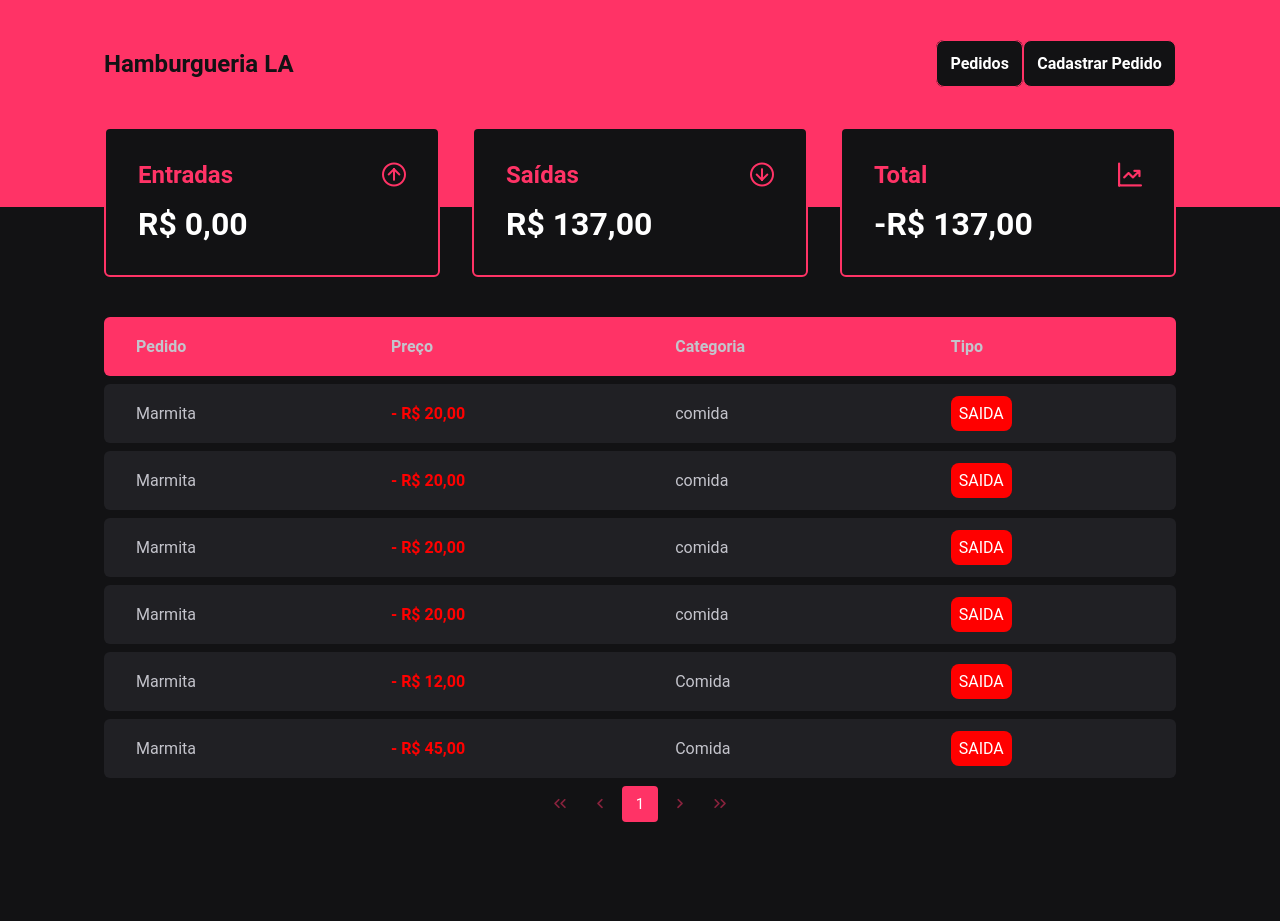
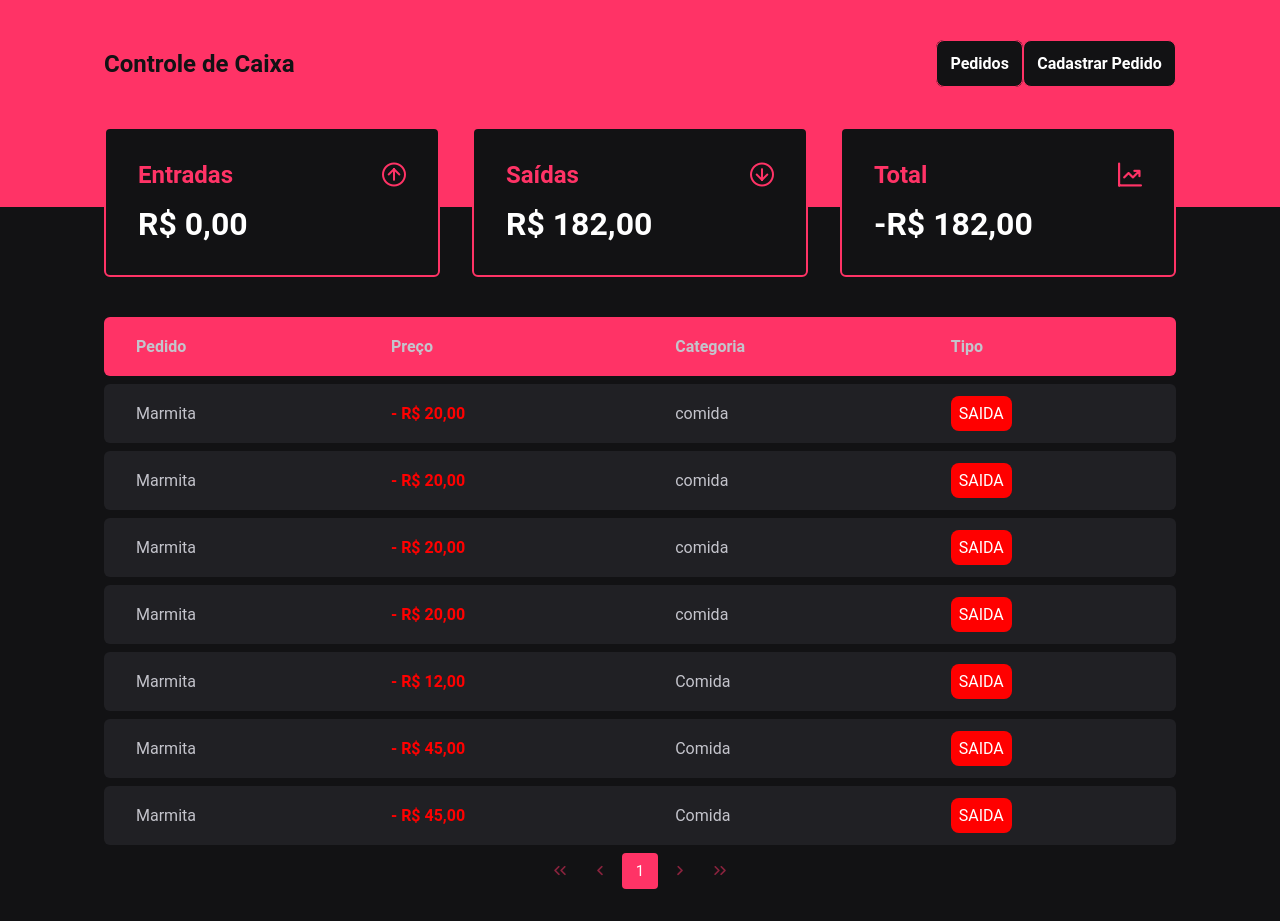
Before and after one commit to SvRafael/OrdersApp, a Vue app: page / in a window 1280 px wide. Before the commit the page ends 854 px from the top, so only its background shows below. Built offline with nearby package versions, Linux system fonts and the light colour scheme; data requests are answered from the project's data file.

Commit message:
fix: ajuste header e title

```diff
--- a/index.html
+++ b/index.html
@@ -2,9 +2,8 @@
 <html lang="en">
   <head>
     <meta charset="UTF-8" />
-    <link rel="icon" type="image/svg+xml" href="/vite.svg" />
     <meta name="viewport" content="width=device-width, initial-scale=1.0" />
-    <title>Vite + Vue + TS</title>
+    <title>Controle de Caixa</title>
   </head>
   <body>
     <div id="app"></div>
--- a/server.json
+++ b/server.json
@@ -47,6 +47,14 @@
       "type": "SAIDA",
       "create_at": "2024-08-24T14:46:31.725Z",
       "id": 6
+    },
+    {
+      "order": "Marmita",
+      "price": 45,
+      "category": "Comida",
+      "type": "SAIDA",
+      "create_at": "2024-08-24T18:36:07.713Z",
+      "id": 7
     }
   ]
 }
--- a/src/components/Header.vue
+++ b/src/components/Header.vue
@@ -17,7 +17,7 @@ const handleOpenModal = function () {
 <template>
   <header :class="style.header">
     <div :class="style.headerContent">
-      <div :class="style.logo">Hamburgueria LA</div>
+      <div :class="style.logo">Controle de Caixa</div>
       <nav :class="style.nav">
         <ul :class="style.nav_list">
           <li :class="style.nav_item">
```
